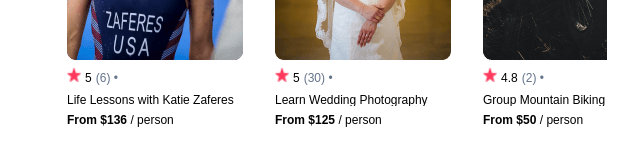
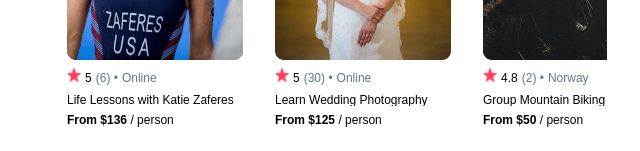
Before and after one commit to jeanwang2dev/scrimba-airbnb-tailwindcss, a React app: page / in a window 1280 px wide. Shown: the part 686-837 px from the top of the page, without its empty margins (321-961 px from the left). Built offline with nearby package versions, Linux system fonts and the light colour scheme.

Commit message:
update card component location filed

```diff
--- a/src/components/Card.jsx
+++ b/src/components/Card.jsx
@@ -17,7 +17,7 @@ export default function Card(props) {
                     <img className="w-3.5 h-3.5" src={starimg} alt="" />
                     <span>{props.stats.rating}</span>
                     <span className="text-slate-500">({props.stats.reviewCount}) • </span>
-                    <span className="text-slate-500">{props.country}</span>
+                    <span className="text-slate-500">{props.location}</span>
                 </div>
                 <p className="overflow-hidden leading-3 mb-2">{props.title}</p>
                 <p className="leading-3"> <span className="font-semibold">From ${props.price}</span>  / person</p>
```
